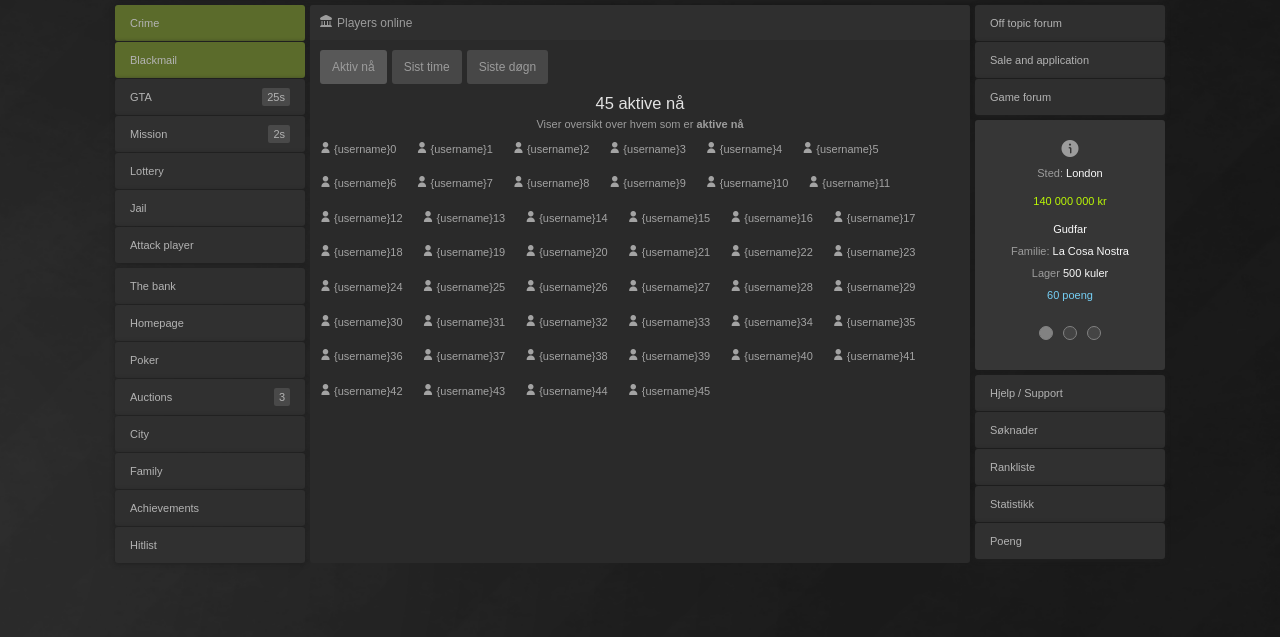
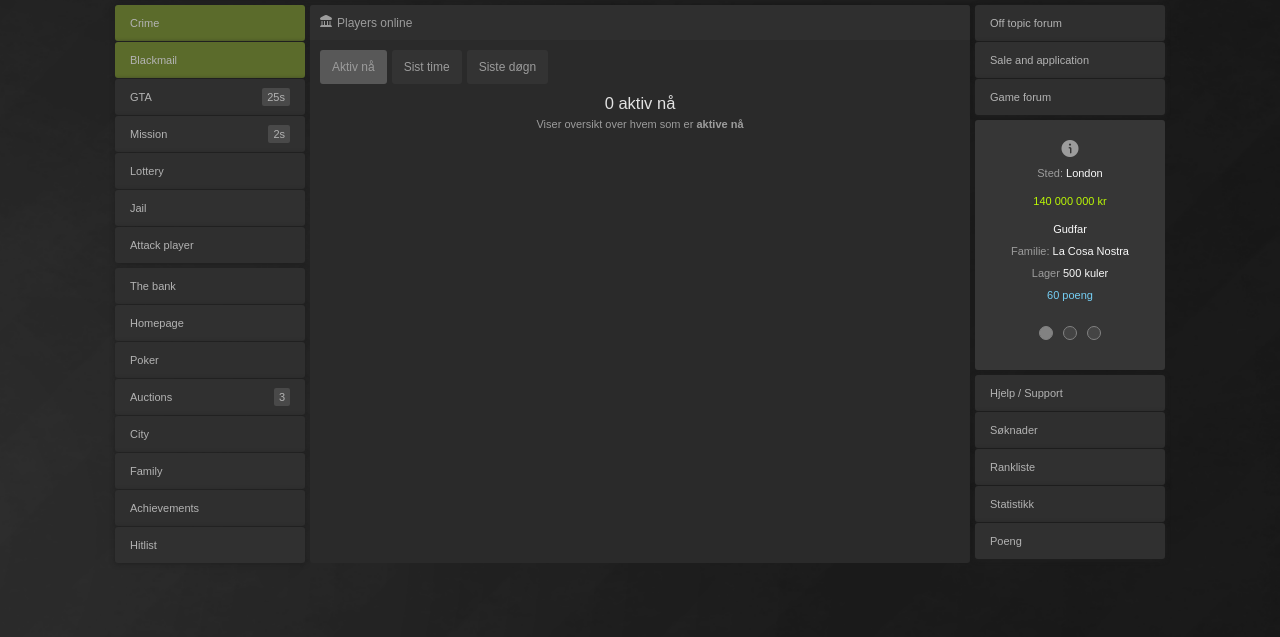
Before and after one commit to LarsFredrikHolstTry/bawser, a PHP site: page /index.php?page=playersOnline&active=0 in a window 1280 px wide. Shown: the part 142-779 px from the top of the page. Run offline with PHP 8.4, Linux system fonts and the light colour scheme; the visitor is signed in with stand-in values (Sample User, id 1); tables that the repository leaves empty or names only in its code hold one stand-in row (values such as "Sample post"); some libraries are stand-ins or nearby versions; grey boxes are pictures that could not be loaded.

Commit message:
✨ get last active according to seconds

```diff
--- a/app/playersOnline/_playersOnline.php
+++ b/app/playersOnline/_playersOnline.php
@@ -0,0 +1,23 @@
+<?php
+
+$active_time[0] = 1800;  // Aktive siste halvtime
+$active_time[1] = 3600;  // Aktive siste timen
+$active_time[2] = 86400; // Aktive sist døgn
+
+$active = $active_time[0];
+
+if(isset($_GET['active'])){
+	$active = $_GET['active'];
+}
+
+$playersOnlineSql = $db->run("SELECT * FROM account WHERE ACC_last_active >= ".time() - $active)->fetchAll();
+$playersOnlineCount = count($playersOnlineSql);
+
+
+if($active == $active_time[0] || $active == 0){
+	$activeStr = 'aktive nå';
+} elseif($active == 1){
+	$activeStr = 'aktive siste timen';
+} else {
+	$activeStr = 'aktive siste døgnet';
+}
--- a/app/playersOnline/playersOnline.php
+++ b/app/playersOnline/playersOnline.php
@@ -1,3 +1,9 @@
+<?php
+
+include '_playersOnline.php';
+
+?>
+
 <div class="main_content">
 	<div class="main_content_header">
 		<div class="main_content_header_icon">
@@ -9,25 +15,29 @@
 	</div>
 	<div class="df fdc fg-10 main_content_context">
 		<div class="df fg-5">
-			<input type="submit" class="btn btn_active" value="Aktiv nå" />
-			<input type="submit" class="btn default_btn" value="Sist time" />
-			<input type="submit" class="btn default_btn" value="Siste døgn" />
+			<a class="btn <?= !isset($_GET['active']) || $_GET['active'] == 0 ? 'btn_active' : '' ?>" href="?page=playersOnline&active=0">Aktiv nå</a>
+			<a class="btn <?= isset($_GET['active']) && $_GET['active'] == 1 ? 'btn_active' : '' ?>" href="?page=playersOnline&active=1">Sist time</a>
+			<a class="btn <?= isset($_GET['active']) && $_GET['active'] == 2 ? 'btn_active' : '' ?>" href="?page=playersOnline&active=2">Siste døgn</a>
 		</div>
 		<div class="df fdc aic fg-5">
-			<h2 class="color-white">45 aktive nå</h2>
-			<span>Viser oversikt over hvem som er <b>aktive nå</b></span>
+			<h2 class="color-white"><?= $playersOnlineCount ?> aktiv <?= $playersOnlineCount > 1 ? 'e' : ''; ?> nå</h2>
+			<span>Viser oversikt over hvem som er <b><?= $activeStr ?></b></span>
 		</div>
 		<div class="df fg-20 fww">
 			<?php
-			for($i = 0; $i <= 45; $i++){
-				?>
-			<div class="df jcc fg-5">
-				<a href="?page=profile&user=username" class="secondary-link mt-1">
-					<i class="fi fi-sr-user"></i>
-					{username}<?= $i ?>
-				</a>
-			</div>
-			<?php } ?>
+
+			foreach($playersOnlineSql as $playersOnline){
+
+			?>
+				<div class="df jcc fg-5">
+					<a href="?page=profile&user=<?= $playersOnline['ACC_name'] ?>" class="secondary-link mt-1">
+						<i class="fi fi-sr-user"></i>
+						<?= $playersOnline['ACC_name'] ?>
+					</a>
+				</div>
+			<?php
+			}
+			?>
 		</div>
 	</div>
 </div>
```
